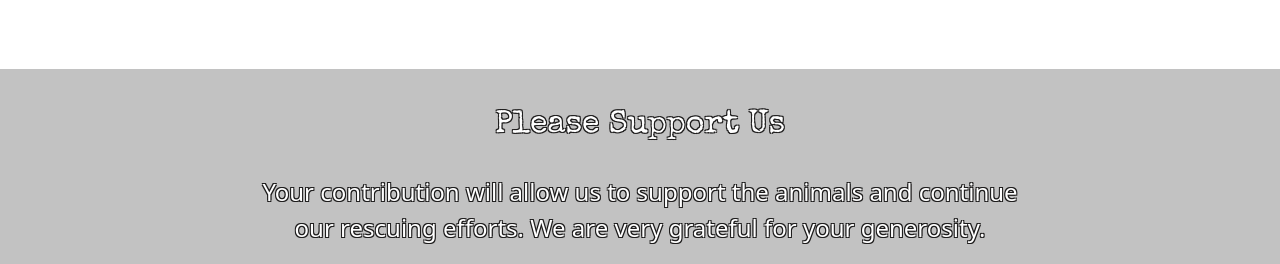
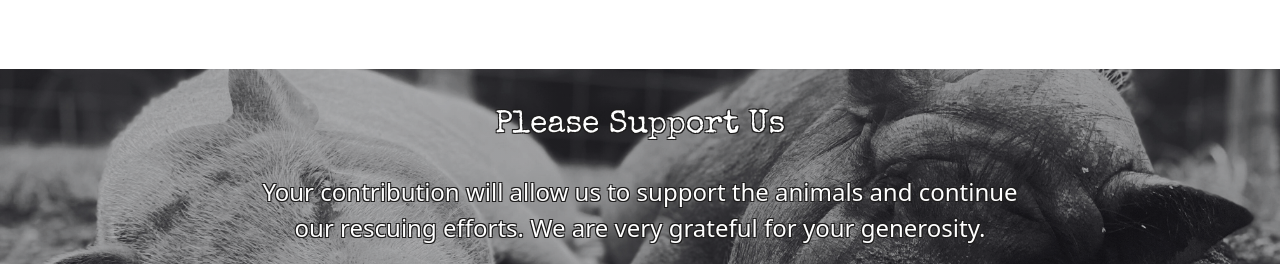
Before and after one commit to jada4569/FullBellyFarm, a plain HTML site: page index.html in a window 1280 px wide. Shown: the part 2498-2762 px from the top of the page. Drawn offline with nearby package versions, Linux system fonts and the light colour scheme; the site is published under a folder, as on GitHub Pages, so addresses that start at the root find nothing.

Commit message:
Fix link to support image

```diff
--- a/style.css
+++ b/style.css
@@ -93,7 +93,7 @@ html {
 
 .support-us {
     position: relative;
-    background-image: linear-gradient(rgba(0, 0, 0, 0.24) 0%, rgba(0, 0, 0, 0.24) 100%), url("/img/support.png");
+    background-image: linear-gradient(rgba(0, 0, 0, 0.24) 0%, rgba(0, 0, 0, 0.24) 100%), url("img/support.png");
     background-size: cover;
     background-position: center;
     height: 18.75rem;
```
